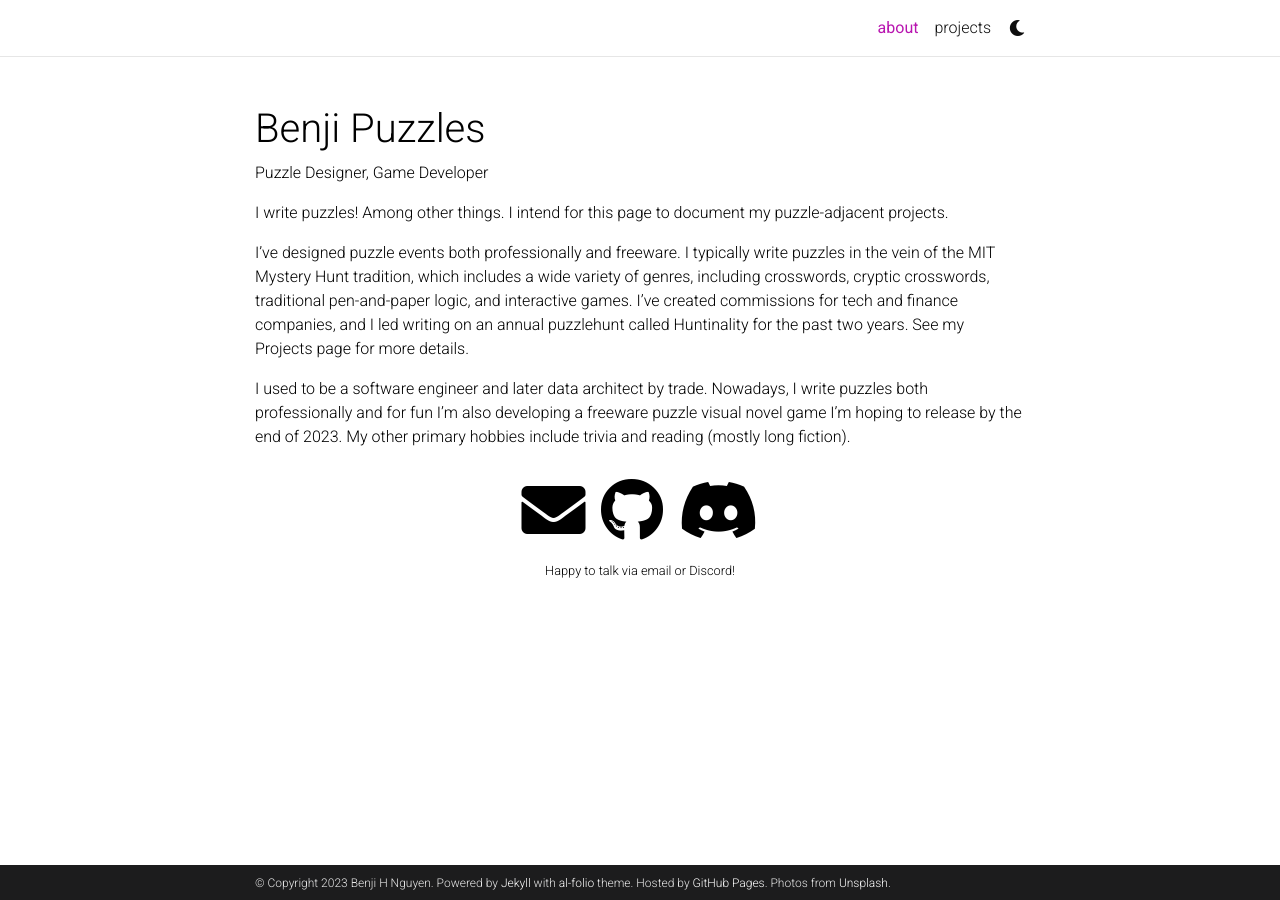
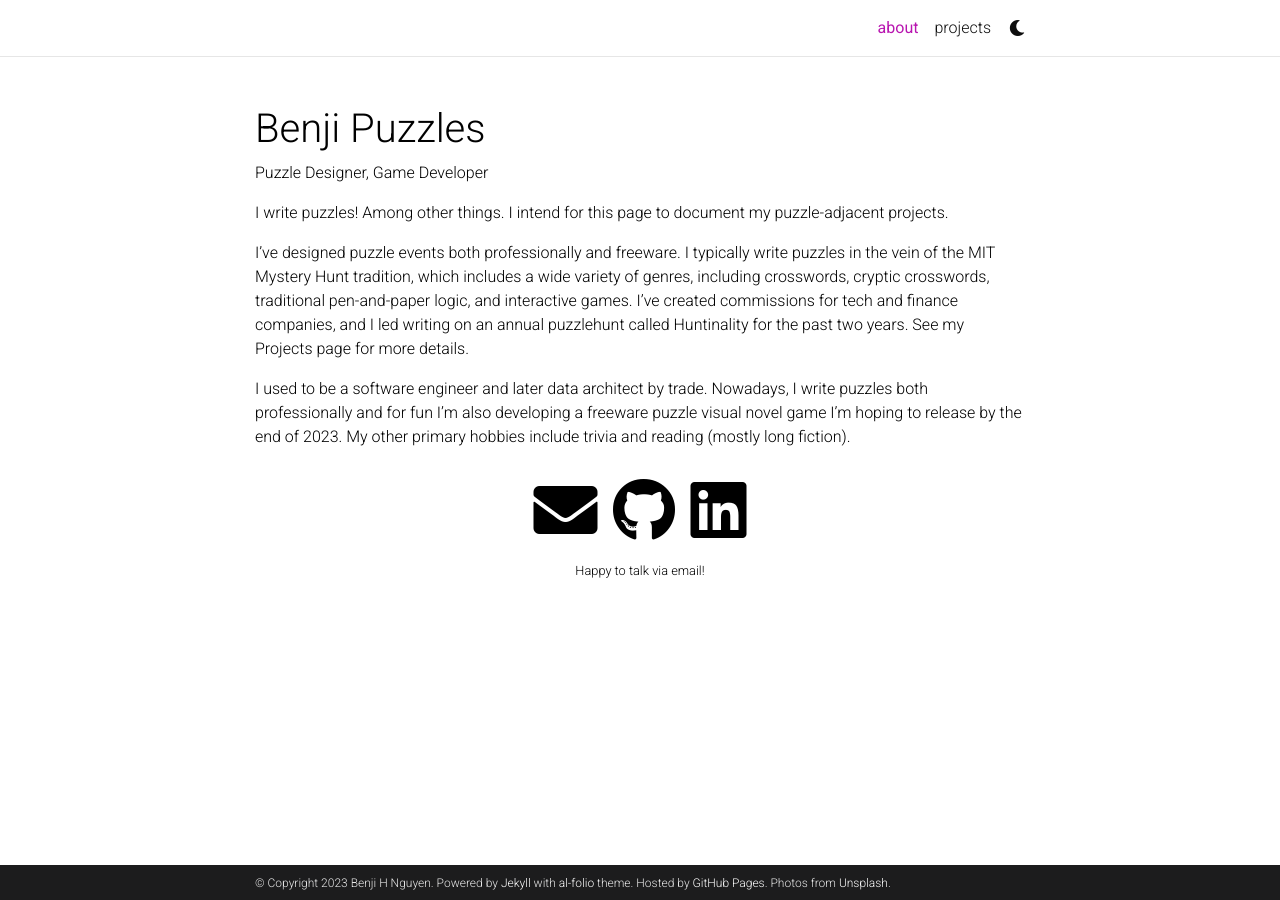
Before and after one commit to bhhnguyen/bhhnguyen.github.io, a Jekyll site: the page built from _pages/about.md, in a window 1280 px wide. Built offline with Jekyll 4.4.1, drawn with Linux system fonts in a browser that asks for light colours; comment, search, counter and statistics services are not loaded; a style sheet for code colours, icons or effects is not loaded.

```diff
--- a/_config.yml
+++ b/_config.yml
@@ -71,7 +71,7 @@ github_username: bhhnguyen # your GitHub user name
 gitlab_username: # your GitLab user name
 twitter_username: # your Twitter handle
 mastodon_username: # your mastodon instance+username in the format instance.tld/@username
-linkedin_username: # your LinkedIn user name
+linkedin_username: benjinguyen # your LinkedIn user name
 telegram_username: # your Telegram user name
 scholar_userid: # your Google Scholar ID
 semanticscholar_id: # your Semantic Scholar ID
@@ -97,10 +97,10 @@ unsplash_id: # your unsplash id
 instagram_id: # your instagram id
 facebook_id: # your facebook id
 youtube_id: # your youtube channel id (youtube.com/@<youtube_id>)
-discord_id: Benji#4073 # your discord id (18-digit unique numerical identifier)
+discord_id: # your discord id (18-digit unique numerical identifier)
 
 contact_note: >
-  Happy to talk via email or Discord!
+  Happy to talk via email!
 
 # -----------------------------------------------------------------------------
 # Analytics and search engine verification
```
